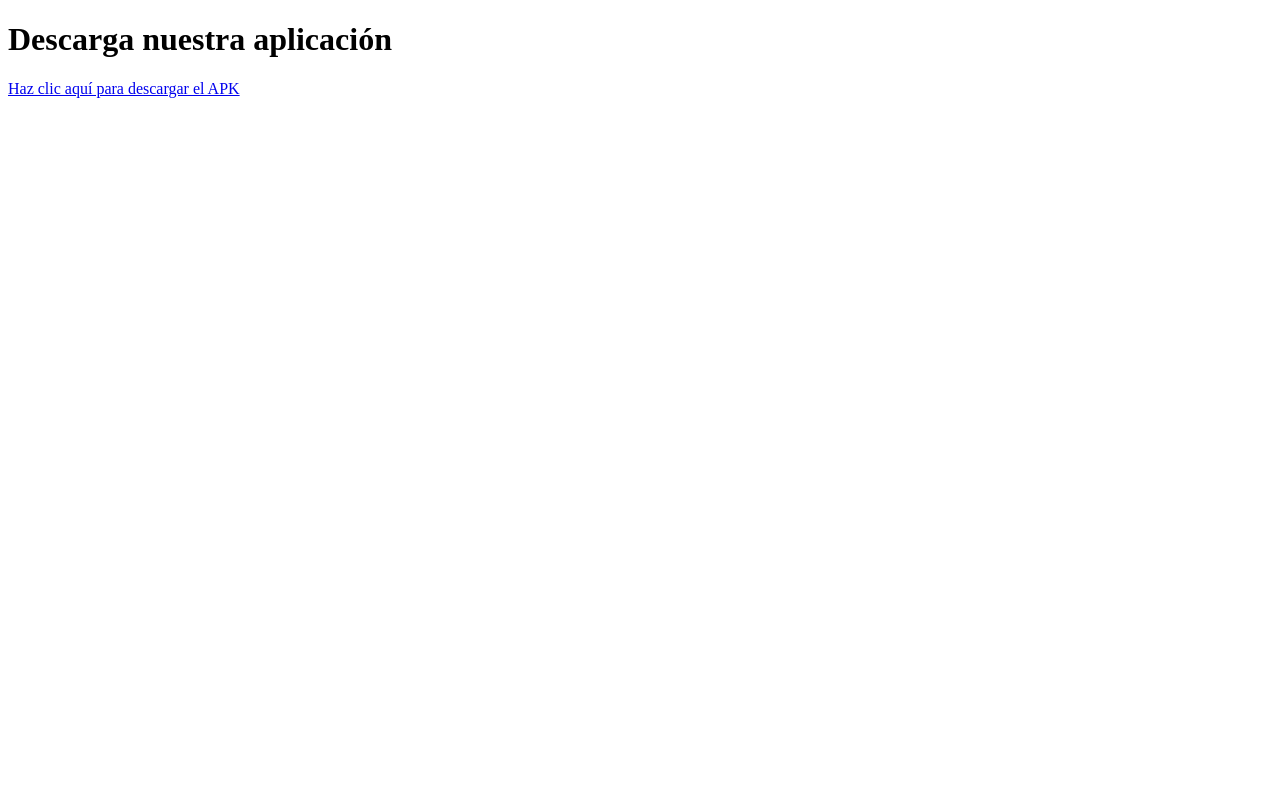
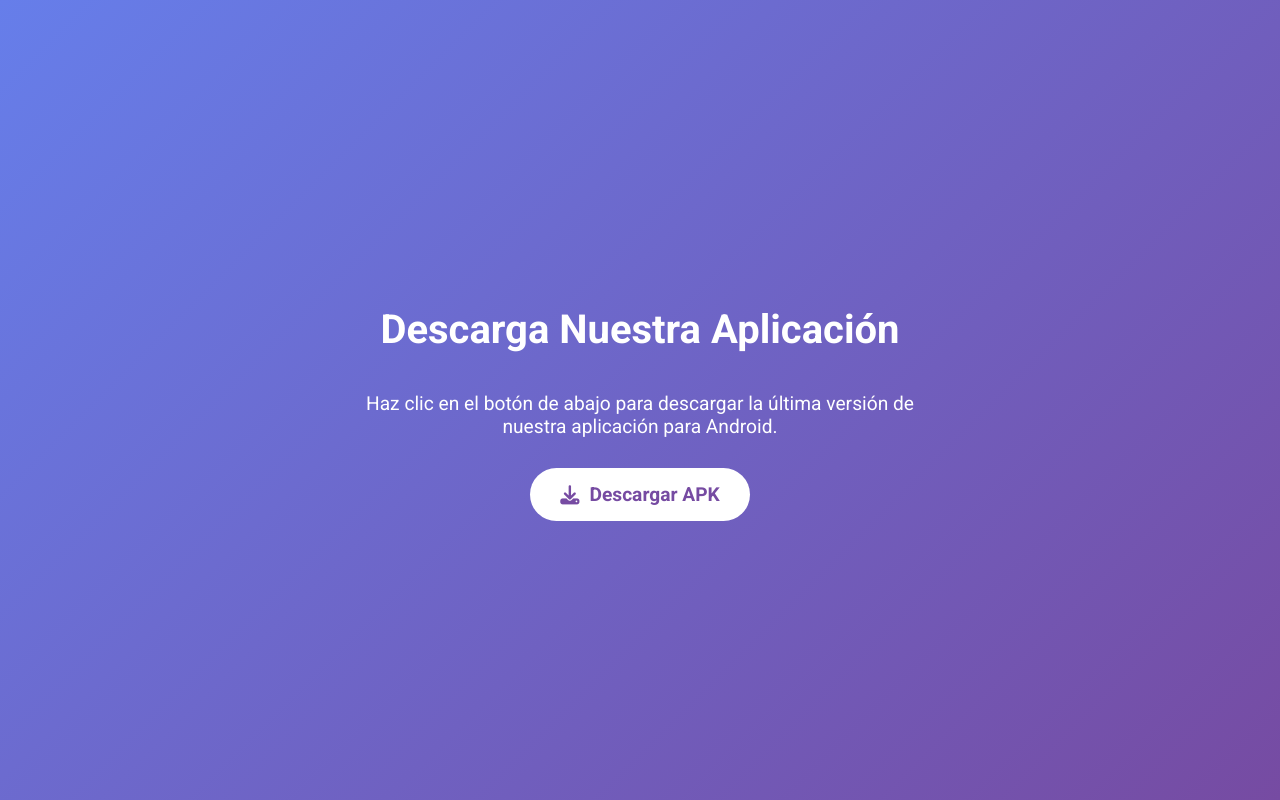
Before and after one commit to JoseProano/Tarea1_Parcial2_Moviles, a plain HTML site: page index.html in a window 1280 px wide. Drawn offline with Linux system fonts and the light colour scheme.

Commit message:
Update index.html

```diff
--- a/index.html
+++ b/index.html
@@ -3,9 +3,84 @@
 <head>
     <meta charset="UTF-8">
     <title>Descargar APK</title>
+    <meta name="viewport" content="width=device-width, initial-scale=1.0">
+    <!-- Fuente de Google Fonts -->
+    <link href="https://fonts.googleapis.com/css2?family=Roboto:wght@400;700&display=swap" rel="stylesheet">
+    <!-- Iconos de Font Awesome -->
+    <link rel="stylesheet" href="https://cdnjs.cloudflare.com/ajax/libs/font-awesome/6.4.0/css/all.min.css">
+    <style>
+        /* Estilos generales */
+        body {
+            margin: 0;
+            padding: 0;
+            font-family: 'Roboto', sans-serif;
+            background: linear-gradient(135deg, #667eea, #764ba2);
+            color: #fff;
+            display: flex;
+            flex-direction: column;
+            align-items: center;
+            justify-content: center;
+            height: 100vh;
+            text-align: center;
+        }
+
+        h1 {
+            font-size: 2.5em;
+            margin-bottom: 20px;
+        }
+
+        p {
+            font-size: 1.2em;
+            margin-bottom: 30px;
+            max-width: 600px;
+        }
+
+        .download-button {
+            background-color: #fff;
+            color: #764ba2;
+            padding: 15px 30px;
+            border: none;
+            border-radius: 50px;
+            font-size: 1.2em;
+            font-weight: bold;
+            text-decoration: none;
+            display: inline-flex;
+            align-items: center;
+            transition: background-color 0.3s, color 0.3s;
+        }
+
+        .download-button i {
+            margin-right: 10px;
+        }
+
+        .download-button:hover {
+            background-color: #764ba2;
+            color: #fff;
+        }
+
+        /* Responsividad */
+        @media (max-width: 600px) {
+            h1 {
+                font-size: 2em;
+            }
+
+            p {
+                font-size: 1em;
+                padding: 0 20px;
+            }
+
+            .download-button {
+                padding: 12px 25px;
+                font-size: 1em;
+            }
+        }
+    </style>
 </head>
 <body>
-    <h1>Descarga nuestra aplicación</h1>
-    <a href="Detector_Android_iOS.apk" download>Haz clic aquí para descargar el APK</a>
+    <h1>Descarga Nuestra Aplicación</h1>
+    <p>Haz clic en el botón de abajo para descargar la última versión de nuestra aplicación para Android.</p>
+    <a href="Detector_Android_iOS.apk" class="download-button" download>
+        <i class="fas fa-download"></i> Descargar APK
+    </a>
 </body>
 </html>
```
